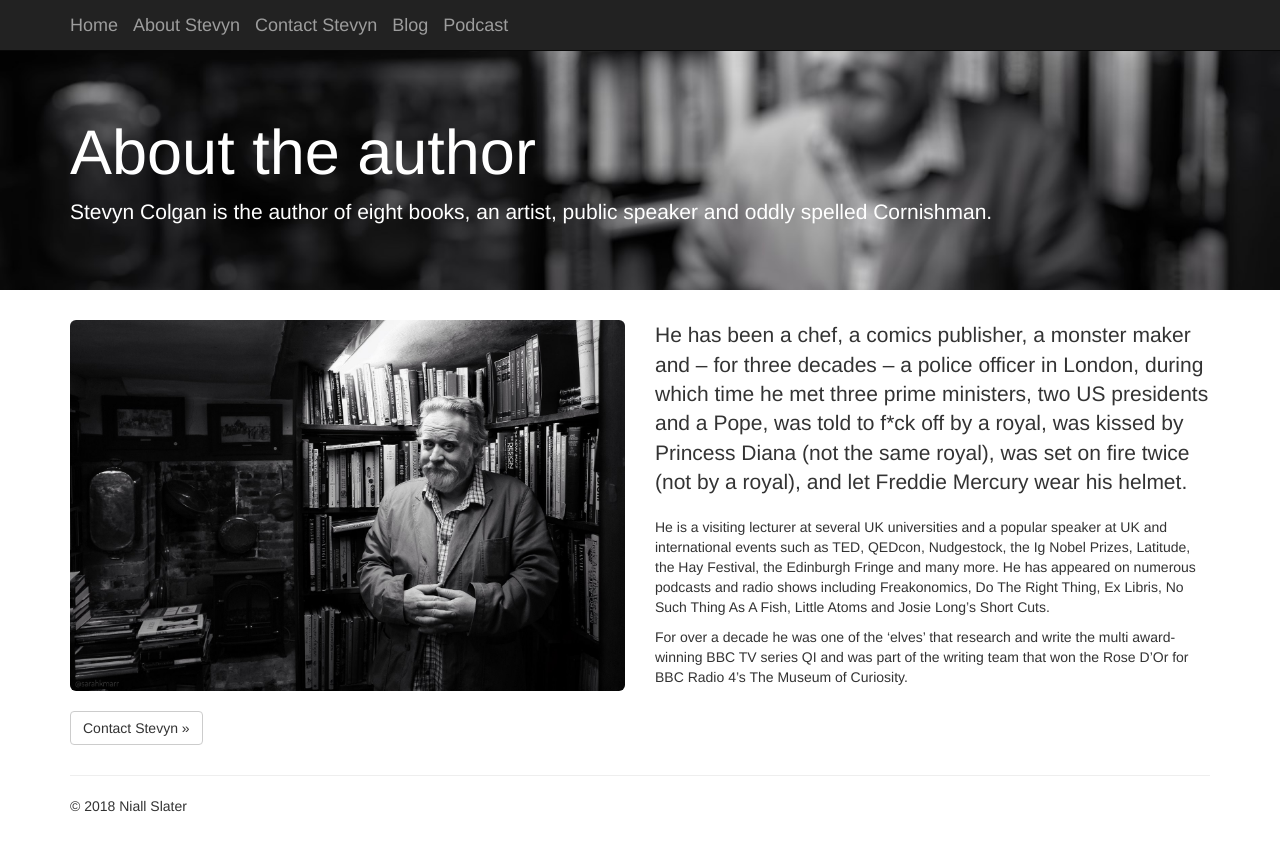
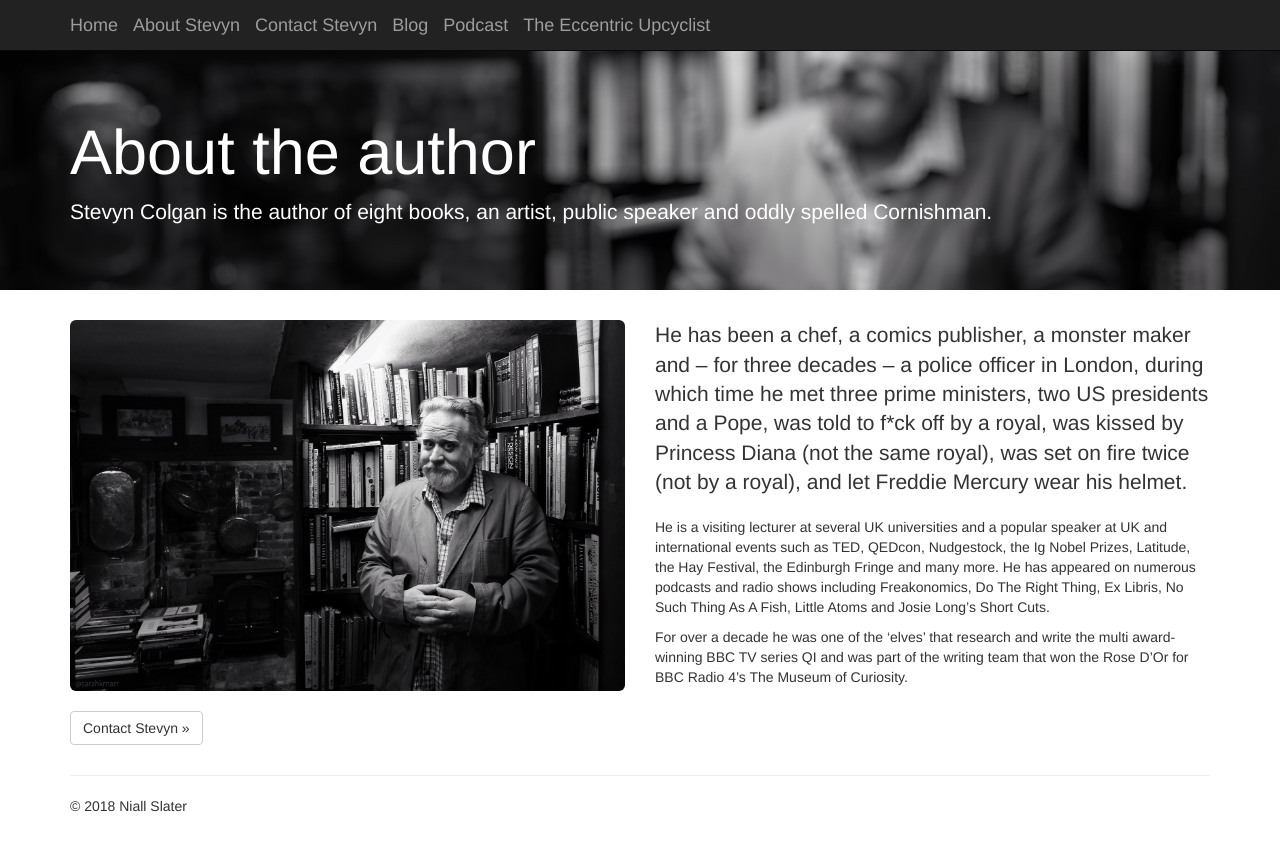
Before and after one commit to niall-slater/colgan, a plain HTML site: page about/index.html in a window 1280 px wide. Drawn offline with nearby package versions, Linux system fonts and the light colour scheme; files whose address does not match are found by name.

Commit message:
Add eccentric upcyclist links

```diff
--- a/about/index.html
+++ b/about/index.html
@@ -38,6 +38,7 @@
           <a class="navbar-brand" href="../contact/">Contact Stevyn</a>
           <a class="navbar-brand" href="https://colganartist.blogspot.com/">Blog</a>
           <a class="navbar-brand" href="https://podcasts.apple.com/us/podcast/wed-like-a-word/id1458233596/">Podcast</a>
+          <a class="navbar-brand" href="https://eccentric-upcyclist.blogspot.com/">The Eccentric Upcyclist</a>
         </div><!--/.navbar-collapse -->
       </div>
     </nav>
```
Also changed, not shown: contact/index.html (+1 -0 lines), index.html (+1 -0 lines).
